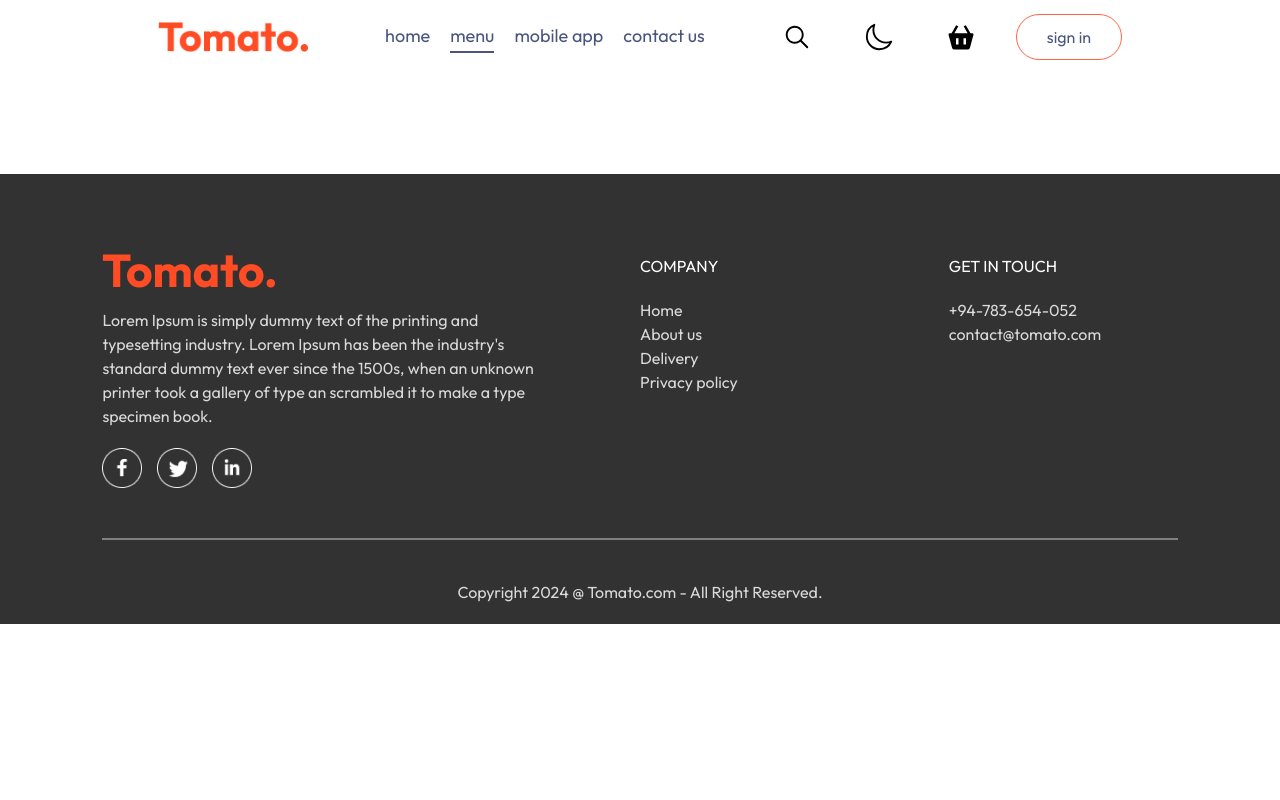
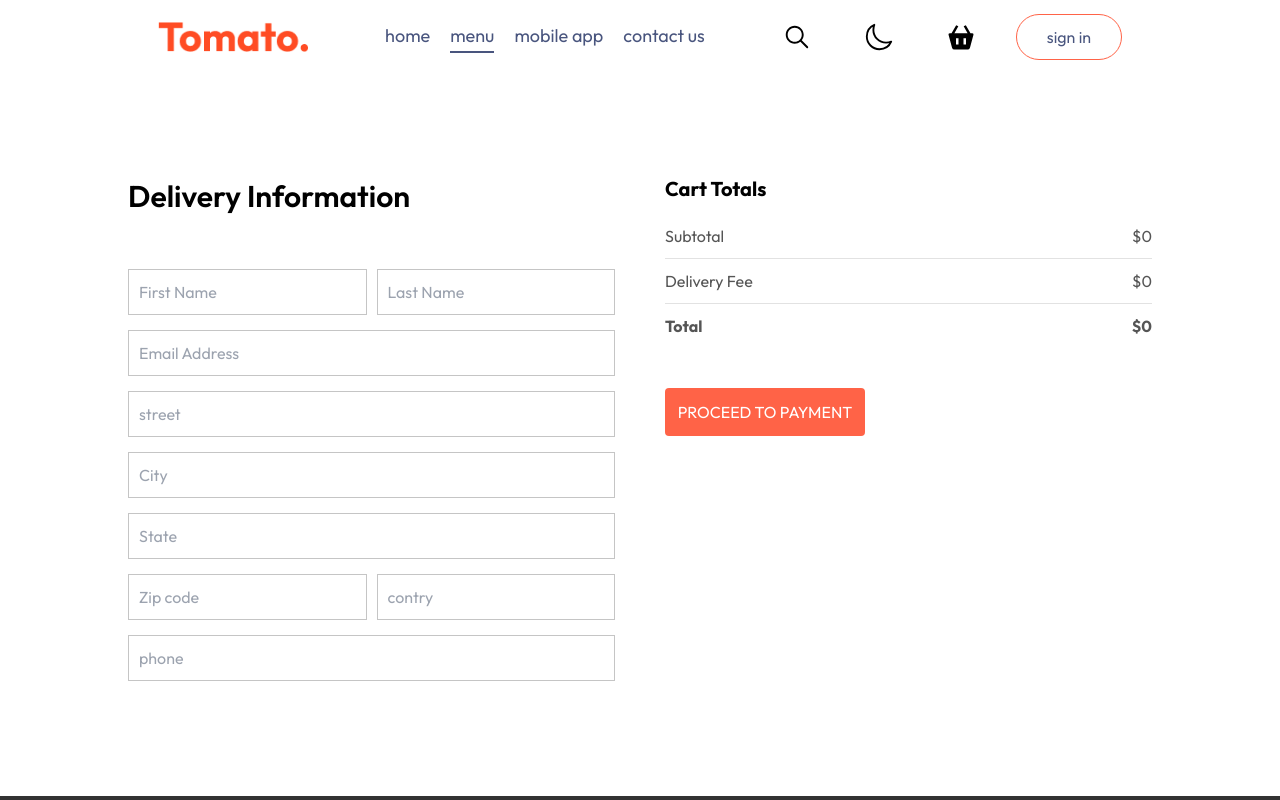
Before and after one commit to PasinduAR/Food-Delivery, a React (Vite) app in the folder frontend/: page /order in a window 1280 px wide. Shown: the top 800 px of the page. Built offline with nearby package versions, Linux system fonts and the light colour scheme.

Commit message:
Implement proceed to payment functionality

```diff
--- a/frontend/src/pages/Cart/Cart.jsx
+++ b/frontend/src/pages/Cart/Cart.jsx
@@ -1,9 +1,12 @@
 import React, { useContext } from "react";
 import "./Cart.css";
 import { StoreContext } from "../../Context/StoreContext";
+import {  Navigate, useNavigate} from 'react-router-dom';
 
 const Cart = () => {
   const { cartItems, food_list, removeFromCart, getTotalCartAmount } = useContext(StoreContext);
+
+  const navigate = useNavigate();
 
   return (
     <div className="cart mt-[100px]">
@@ -47,15 +50,15 @@ const Cart = () => {
             <hr className="h-[1px] bg-[#e2e2e2] border-none my-[10px] mx-[0px] "/>
             <div className="cart-total-details flex justify-between text-[#555] ">
               <p>Delivery Fee</p>
-              <p>${2}</p>
+              <p>${getTotalCartAmount()===0?0:2}</p>
             </div>
             <hr className="h-[1px] bg-[#e2e2e2] border-none my-[10px] mx-[0px] "/>
             <div className="cart-total-details flex justify-between text-[#555] ">
               <b>Total</b>
-              <b>${getTotalCartAmount()+2}</b>
+              <b>${getTotalCartAmount()===0?0:getTotalCartAmount()+2}</b>
             </div>
           </div>
-          <button className="border-none text-white bg-[#ff6347] w-custom-width1 py-[12px] px-[0px] rounded-[4px] cursor-pointer ">PROCEED TO CHECKOUT</button>
+          <button onClick={() => navigate('/order')} className="border-none text-white bg-[#ff6347] w-custom-width1 py-[12px] px-[0px] rounded-[4px] cursor-pointer ">PROCEED TO CHECKOUT</button>
         </div>
         <div className="cart-promocode flex-1 md:justify-start">
           <div>
--- a/frontend/src/pages/PlaysOrder/PlaceOrder.jsx
+++ b/frontend/src/pages/PlaysOrder/PlaceOrder.jsx
@@ -1,11 +1,54 @@
-import React from 'react'
+import React, { useContext } from 'react'
 import './PlaceOrder.css'
+import { StoreContext } from '../../Context/StoreContext'
 
 const PlaceOrder = () => {
+
+    const {getTotalCartAmount} = useContext(StoreContext)
+
   return (
-    <div>
-
-    </div>
+    <form className="place-order flex items-start justify-between gap-[50px] mt-[100px] ">
+      <div className='place-order-left w-[100%] max-w-custom-max1'>
+        <p className="title text-[30px] font-semibold mb-[50px] ">Delivery Information</p>
+        <div className="multi-fields flex gap-[10px]">
+          <input className='mb-[15px] w-[100%] p-[10px] border-[1px] border-solid border-[#c5c5c5] ' type="text" placeholder='First Name'/>
+          <input className='mb-[15px] w-[100%] p-[10px] border-[1px] border-solid border-[#c5c5c5] ' type="text" placeholder='Last Name'/>
+        </div>
+        <input className='mb-[15px] w-[100%] p-[10px] border-[1px] border-solid border-[#c5c5c5] ' type="email" placeholder='Email Address'/>
+        <input className='mb-[15px] w-[100%] p-[10px] border-[1px] border-solid border-[#c5c5c5] ' type="text" placeholder='street'/>
+        <div className="multi-fields">
+          <input className='mb-[15px] w-[100%] p-[10px] border-[1px] border-solid border-[#c5c5c5] ' type="text" placeholder='City'/>
+          <input className='mb-[15px] w-[100%] p-[10px] border-[1px] border-solid border-[#c5c5c5] ' type="text" placeholder='State'/>
+        </div>
+        <div className="multi-fields flex gap-[10px]">
+          <input className='mb-[15px] w-[100%] p-[10px] border-[1px] border-solid border-[#c5c5c5] ' type="text" placeholder='Zip code'/>
+          <input className='mb-[15px] w-[100%] p-[10px] border-[1px] border-solid border-[#c5c5c5] ' type="text" placeholder='contry'/>
+        </div>
+        <input className='mb-[15px] w-[100%] p-[10px] border-[1px] border-solid border-[#c5c5c5] ' type="text" placeholder='phone'/>
+      </div>
+      <div className='place-order-right w-[100%] max-w-custom-max2 '>
+      <div className="cart-total flex-1 flex flex-col gap-[20px] ">
+          <h2 className="font-bold text-[20px] ">Cart Totals</h2>
+          <div>
+          <div className="cart-total-details flex justify-between text-[#555] ">
+              <p>Subtotal</p>
+              <p>${getTotalCartAmount()}</p>
+            </div>
+            <hr className="h-[1px] bg-[#e2e2e2] border-none my-[10px] mx-[0px] "/>
+            <div className="cart-total-details flex justify-between text-[#555] ">
+              <p>Delivery Fee</p>
+              <p>${getTotalCartAmount()===0?0:2}</p>
+            </div>
+            <hr className="h-[1px] bg-[#e2e2e2] border-none my-[10px] mx-[0px] "/>
+            <div className="cart-total-details flex justify-between text-[#555] ">
+              <b>Total</b>
+              <b>${getTotalCartAmount()===0?0:getTotalCartAmount()+2}</b>
+            </div>
+          </div>
+          <button className="border-none mt-[30px] text-white bg-[#ff6347] w-custom-width1 py-[12px] px-[0px] rounded-[4px] cursor-pointer ">PROCEED TO PAYMENT</button>
+        </div>
+      </div>
+    </form>
   )
 }
 
--- a/frontend/tailwind.config.js
+++ b/frontend/tailwind.config.js
@@ -41,6 +41,10 @@ export default {
         'custom-width1': 'max(15vw,200px)',
         'custom-width2': 'max(10vw,150px)',
       },
+      maxWidth: {
+        'custom-max1': 'max(30%,500px)',
+        'custom-max2': 'max(40%,500px)',
+      },
       spacing: {
         'custom-gap1': 'max(12vw,20px)',
       },
```
Also changed, not shown: frontend/src/pages/PlaysOrder/PlaceOrder.css (+35 -0 lines).
